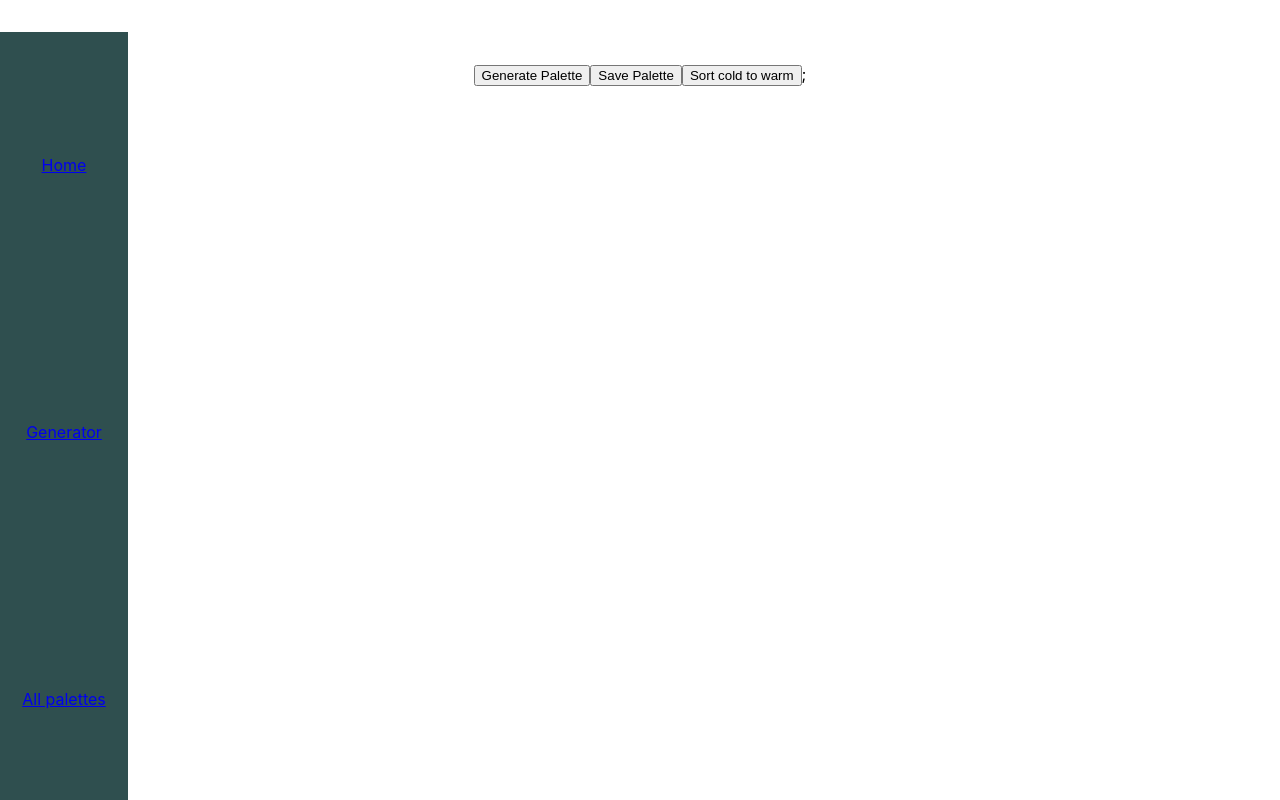
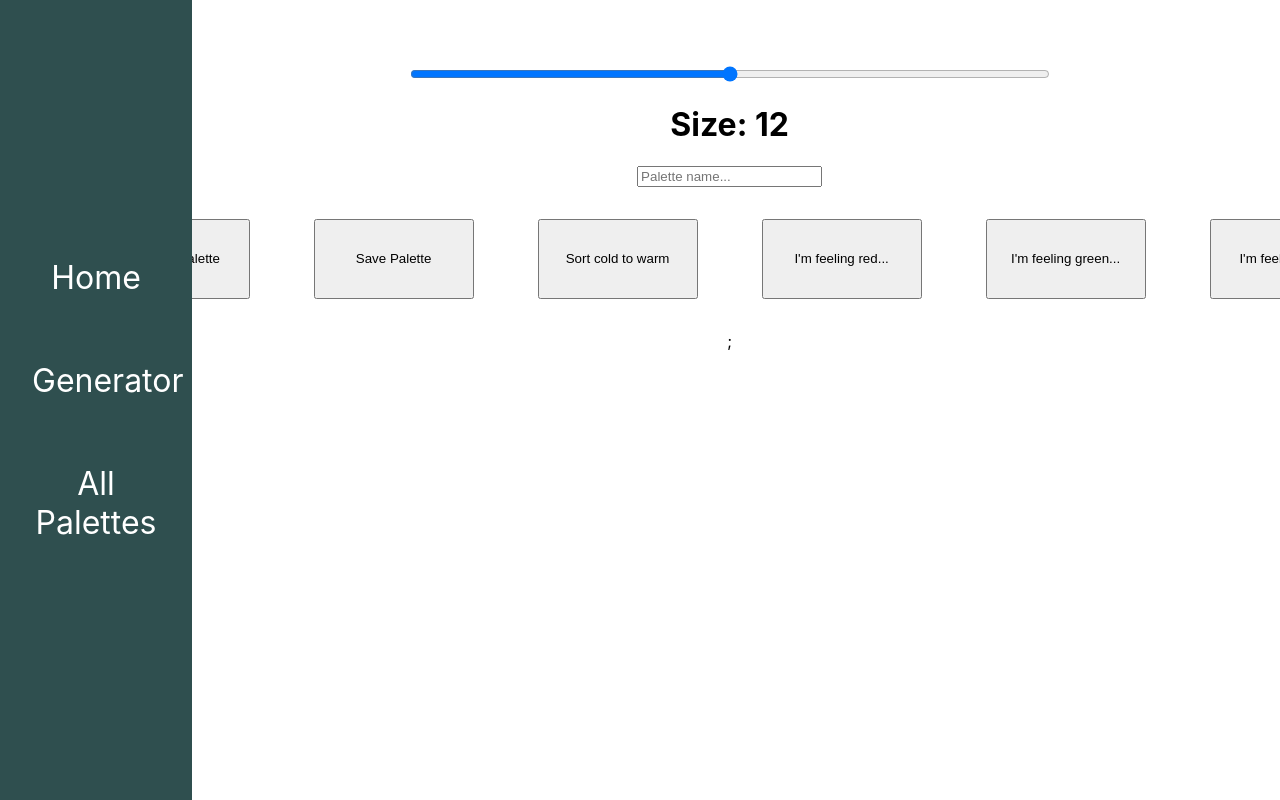
Before and after one commit to ConHiggins/PaletteGeneratorFrontend, a React (Create React App) app: page /generate in a window 1280 px wide. Built offline with nearby package versions, Linux system fonts and the light colour scheme.

Commit message:
Palette names save/load

```diff
--- a/src/components/Button/Button.jsx
+++ b/src/components/Button/Button.jsx
@@ -1,5 +1,11 @@
+import "./Button.scss";
+
 const Button = ({ value, onClick }) => {
-    return <button onClick={onClick}>{value}</button>;
+    return (
+        <button className="button" onClick={onClick}>
+            {value}
+        </button>
+    );
 };
 
 export default Button;
--- a/src/components/Button/Button.scss
+++ b/src/components/Button/Button.scss
@@ -0,0 +1,6 @@
+.button {
+
+    width: 10rem;
+    height: 5rem;
+    margin: 2rem;
+}
--- a/src/components/Navbar/Navbar.jsx
+++ b/src/components/Navbar/Navbar.jsx
@@ -4,9 +4,15 @@ import "./Navbar.scss";
 const Navbar = () => {
     return (
         <div className="navbar">
-            <Link to={"/"}>Home</Link>
-            <Link to={"/generate"}>Generator</Link>
-            <Link to={"/palettes"}>All palettes</Link>
+            <Link to={"/"} className="navbar-item">
+                Home
+            </Link>
+            <Link to={"/generate"} className="navbar-item">
+                Generator
+            </Link>
+            <Link to={"/palettes"} className="navbar-item">
+                All Palettes
+            </Link>
         </div>
     );
 };
--- a/src/components/Navbar/Navbar.scss
+++ b/src/components/Navbar/Navbar.scss
@@ -1,10 +1,17 @@
 .navbar {
     display: flex;
     flex-direction: column;
-    justify-content: space-around;
-    width: 10vw;
+    justify-content: center;
+    width: 15vw;
     height: 100vh;
     position: fixed;
     z-index: 100;
     background-color: darkslategrey;
+
+    &-item{
+        margin: 2rem;
+        text-decoration: none;
+        color: white;
+        font-size: 2rem;
+    }
 }
--- a/src/containers/AllPalettes/AllPalettes.jsx
+++ b/src/containers/AllPalettes/AllPalettes.jsx
@@ -37,7 +37,12 @@ const AllPalettes = () => {
     //don't use state you donut
 
     const paletteBlocks = palettesData.map((p) => (
-        <PaletteContainer key={p.id} cols={p.coloursHex} type="loaded" />
+        <PaletteContainer
+            key={p.id}
+            cols={p.coloursHex}
+            type="loaded"
+            name={p.name}
+        />
     ));
 
     return (
--- a/src/containers/PaletteContainer/PaletteContainer.jsx
+++ b/src/containers/PaletteContainer/PaletteContainer.jsx
@@ -5,9 +5,12 @@ import ColourBlock from "../../components/ColourBlock/ColourBlock";
 
 import "./paletteContainer.scss";
 
-const PaletteContainer = ({ cols, type }) => {
+const PaletteContainer = ({ cols, type, name }) => {
     const [colours, setColours] = useState(cols);
     const [colourBlocks, setColourBlocks] = useState([]);
+    const [paletteSize, setPaletteSize] = useState(12);
+    const [paletteName, setPaletteName] = useState("");
+
     const className = `palette-container palette-container-${type}`;
 
     const fetchColours = async (colour, size) => {
@@ -63,7 +66,7 @@ const PaletteContainer = ({ cols, type }) => {
         }
     };
 
-    const savePalette = async (palette) => {
+    const savePalette = async (palette, name) => {
         try {
             const response = await fetch(
                 "http://localhost:8080/palettes/save",
@@ -76,7 +79,8 @@ const PaletteContainer = ({ cols, type }) => {
 
                     body: JSON.stringify({
                         coloursHex: palette,
-                        createdBy: "bing bong",
+                        name: name,
+                        createdBy: "",
                     }),
                 }
             );
@@ -120,20 +124,48 @@ const PaletteContainer = ({ cols, type }) => {
         setColourBlocks(createBlocks(coloursArr.sort()));
     };
 
+    const handleSlider = (e) => {
+        setPaletteSize(e.target.value);
+    };
+
     return (
         <>
+            {type == "loaded" && <h1>{name}</h1>}
             <div className={className}>{colourBlocks}</div>
+
             {type == "generate" && (
                 <>
+                    <input
+                        className="colours-amount"
+                        type="range"
+                        onChange={(event) => {
+                            handleSlider(event);
+                        }}
+                    />
+                    <h1>Size: {paletteSize}</h1>
+                    <input
+                        placeholder="Palette name..."
+                        type="text"
+                        onBlur={(e) => {
+                            setPaletteName(e.target.value);
+                        }}
+                    />
+                    <div className="generator-buttons">
                         <Button
                             onClick={() => {
-                            fetchColours(null, 10);
+                                fetchColours(null, paletteSize);
                             }}
                             value="Generate Palette"
                         />
                         <Button
                             onClick={() => {
-                            savePalette(colours);
+                                if (colours.length < 1) {
+                                    return alert("Please generate a palette");
+                                } else if (paletteName == "") {
+                                    return alert("Please provide palette name");
+                                } else {
+                                    savePalette(colours, paletteName);
+                                }
                             }}
                             value="Save Palette"
                         />
@@ -144,6 +176,25 @@ const PaletteContainer = ({ cols, type }) => {
                             }}
                             value="Sort cold to warm"
                         />
+                        <Button
+                            onClick={() => {
+                                fetchColoursBaseRGB(null, paletteSize, "r");
+                            }}
+                            value="I'm feeling red..."
+                        />
+                        <Button
+                            onClick={() => {
+                                fetchColoursBaseRGB(null, paletteSize, "g");
+                            }}
+                            value="I'm feeling green..."
+                        />
+                        <Button
+                            onClick={() => {
+                                fetchColoursBaseRGB(null, paletteSize, "b");
+                            }}
+                            value="I'm feeling blue..."
+                        />
+                    </div>
                 </>
             )}
         </>
--- a/src/containers/PaletteContainer/paletteContainer.scss
+++ b/src/containers/PaletteContainer/paletteContainer.scss
@@ -1,6 +1,7 @@
 .palette-container {
     display: flex;
     flex-direction: row;
+    width: 50vw;
 
     &-generate {
         flex-wrap: wrap;
@@ -27,6 +28,15 @@
 
     }
 
+}
+
+.colours-amount {
+    width: 50vw;
+}
+
+.generator-buttons {
+    display: flex;
+    flex-direction: row;
 }
 
 @keyframes sway_1 {
--- a/src/pages/Generator/Generator.jsx
+++ b/src/pages/Generator/Generator.jsx
@@ -1,12 +1,15 @@
+import "./Generator.scss";
 import Navbar from "../../components/Navbar/Navbar";
 import PaletteContainer from "../../containers/PaletteContainer/PaletteContainer";
 
 const Generator = () => {
     return (
-        <div className="generator">
+        <>
             <Navbar />
-            <PaletteContainer type="generate" cols={[]} />;
-        </div>
+            <div className="generator">
+                <PaletteContainer type="generate" cols={[]} />;
+            </div>
+        </>
     );
 };
 
--- a/src/pages/Generator/Generator.scss
+++ b/src/pages/Generator/Generator.scss
@@ -0,0 +1,8 @@
+.generator {
+    position: relative;
+    left: 7vw;
+    display: flex;
+    flex-direction: column;
+    align-items: center;
+    justify-content: space-between ;
+}
```
Lines whose indentation alone changed are shown as unchanged.
